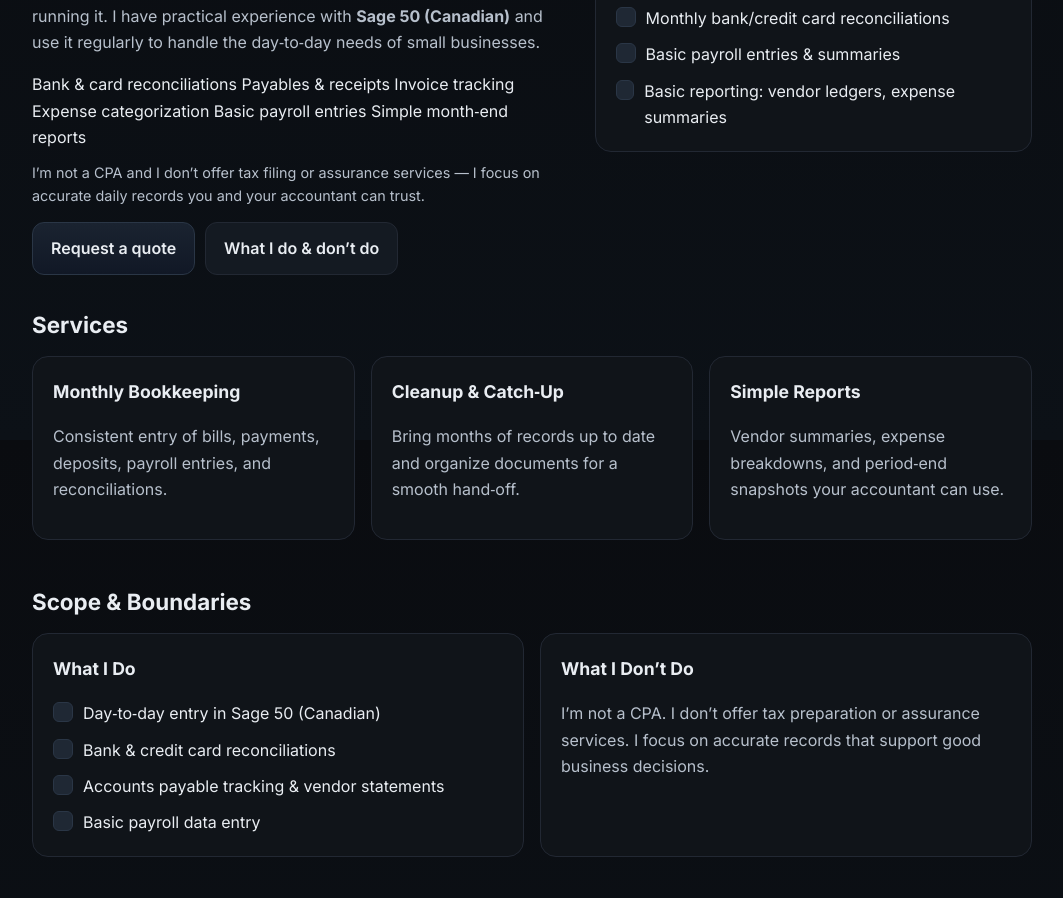
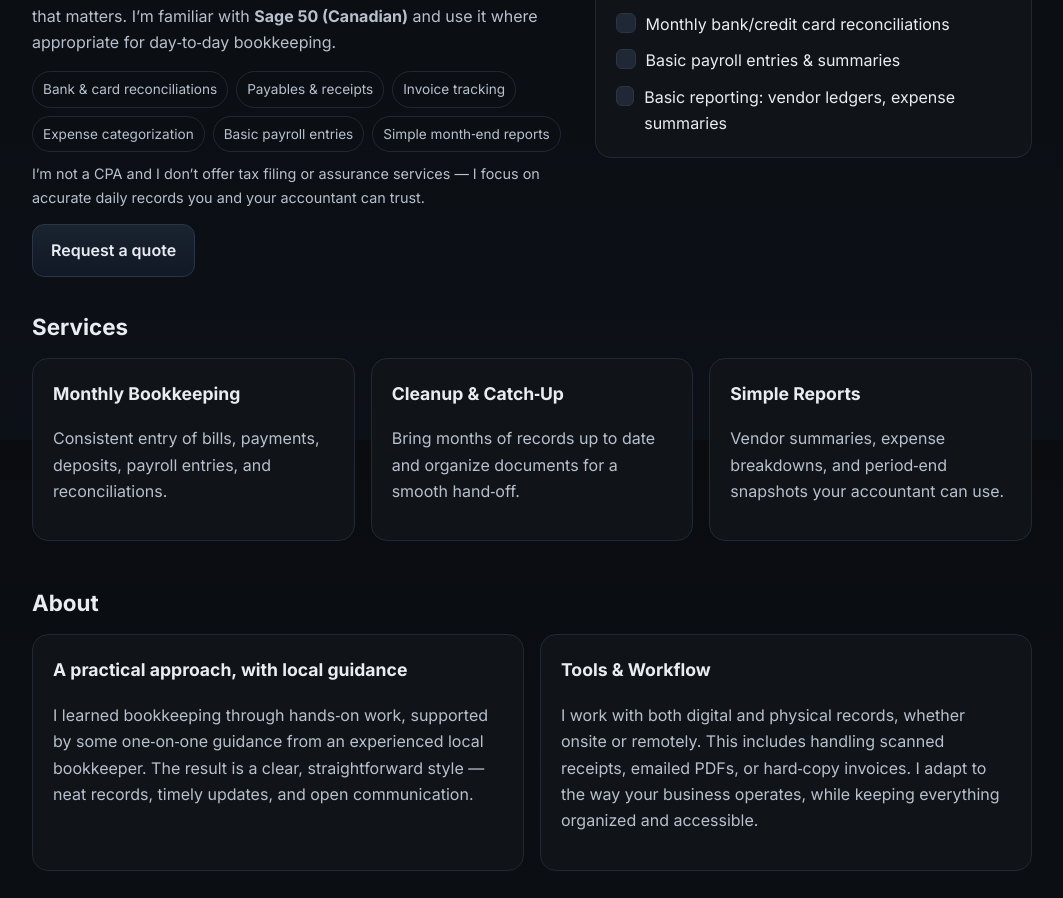
Before and after one commit to bookkeepingfromgravelhill/bookkeepingfromgravelhill.github.io, a plain HTML site: page index.html in a window 1280 px wide. Shown: the part 360-1258 px from the top of the page, without its empty margins (108-1171 px from the left). Drawn offline with Linux system fonts and the light colour scheme.

Commit message:
removed sections, changed wording

```diff
--- a/index.html
+++ b/index.html
@@ -54,6 +54,10 @@
     .check { width: 18px; height: 18px; border-radius: 6px; background: #1f2834; border: 1px solid #2a3646; display: inline-grid; place-items: center; margin-top: 2px; }
     footer { padding: 28px 0 12px; color: var(--muted); font-size: 0.95rem; border-top: 1px solid var(--line); margin-top: 24px; }
     .small { font-size: 0.9rem; }
+      /* Pills / badges */
+    .badges { display:flex; flex-wrap:wrap; gap:8px; }
+    .badge { font-size:0.85rem; border:1px solid var(--line); padding:6px 10px; border-radius:999px; color:var(--muted); }
+    .pill { font-size:0.85rem; border:1px solid var(--line); padding:6px 10px; border-radius:999px; color:var(--muted); display:inline-flex; align-items:center; gap:8px; }
   </style>
 </head>
 <body>
@@ -76,7 +80,7 @@
     <section class="hero">
       <div>
         <h2>Make sense of the numbers. Keep your focus on the work.</h2>
-        <p>My name’s <strong>Marc MacArthur</strong>. I can help your small business stay organized and on top of its books — so you can concentrate on running it. I have practical experience with <strong>Sage 50 (Canadian)</strong> and use it regularly to handle the day‑to‑day needs of small businesses.</p>
+        <p>My name is <strong>Marc MacArthur</strong>. I help small businesses stay organized and on top of their books so you can concentrate on running the work that matters. I’m familiar with <strong>Sage 50 (Canadian)</strong> and use it where appropriate for day‑to‑day bookkeeping.</p>
         <div class="badges">
           <span class="badge">Bank & card reconciliations</span>
           <span class="badge">Payables & receipts</span>
@@ -88,7 +92,6 @@
         <p class="muted small" style="margin-top:10px">I’m not a CPA and I don’t offer tax filing or assurance services — I focus on accurate daily records you and your accountant can trust.</p>
         <div style="margin-top:14px; display:flex; gap:10px; flex-wrap: wrap;">
           <a class="btn primary" href="#contact">Request a quote</a>
-          <a class="btn" href="#scope">What I do & don’t do</a>
         </div>
       </div>
       <div class="card">
@@ -110,32 +113,12 @@
         <div class="card"><h3>Simple Reports</h3><p class="muted">Vendor summaries, expense breakdowns, and period‑end snapshots your accountant can use.</p></div>
       </div>
     </section>
-
-    <section id="scope" class="section">
-      <h2>Scope & Boundaries</h2>
-      <div class="grid cols-2">
-        <div class="card">
-          <h3>What I Do</h3>
-          <ul class="list">
-            <li><span class="check" aria-hidden="true"></span><div>Day‑to‑day entry in Sage 50 (Canadian)</div></li>
-            <li><span class="check" aria-hidden="true"></span><div>Bank & credit card reconciliations</div></li>
-            <li><span class="check" aria-hidden="true"></span><div>Accounts payable tracking & vendor statements</div></li>
-            <li><span class="check" aria-hidden="true"></span><div>Basic payroll data entry</div></li>
-          </ul>
-        </div>
-        <div class="card">
-          <h3>What I Don’t Do</h3>
-          <p class="muted">I’m not a CPA. I don’t offer tax preparation or assurance services. I focus on accurate records that support good business decisions.</p>
-        </div>
-      </div>
-    </section>
-
     <section id="about" class="section">
       <h2>About</h2>
       <div class="grid cols-2">
         <div class="card">
-          <h3>A practical, self‑taught approach</h3>
-          <p class="muted">I came to bookkeeping through hands‑on experience rather than formal schooling. That’s given me a clear, straightforward approach — neat records, timely updates, and open communication.</p>
+          <h3>A practical approach, with local guidance</h3>
+          <p class="muted">I learned bookkeeping through hands‑on work, supported by some one‑on‑one guidance from an experienced local bookkeeper. The result is a clear, straightforward style — neat records, timely updates, and open communication.</p>
         </div>
         <div class="card">
           <h3>Tools & Workflow</h3>
@@ -148,7 +131,7 @@
       <h2>Contact</h2>
       <div class="grid cols-2">
         <div class="card contact">
-          <p class="muted">Based in Prince Edward Island. Available remotely across the Maritimes.</p>
+          <p class="muted">Based in Prince Edward Island.</p>
           <div>
             <strong>Email</strong><br/>
             <a href="mailto:ledger@fromgravelhill.ca">ledger@fromgravelhill.ca</a>
```
Also changed, not shown: ledger.ico (added).
